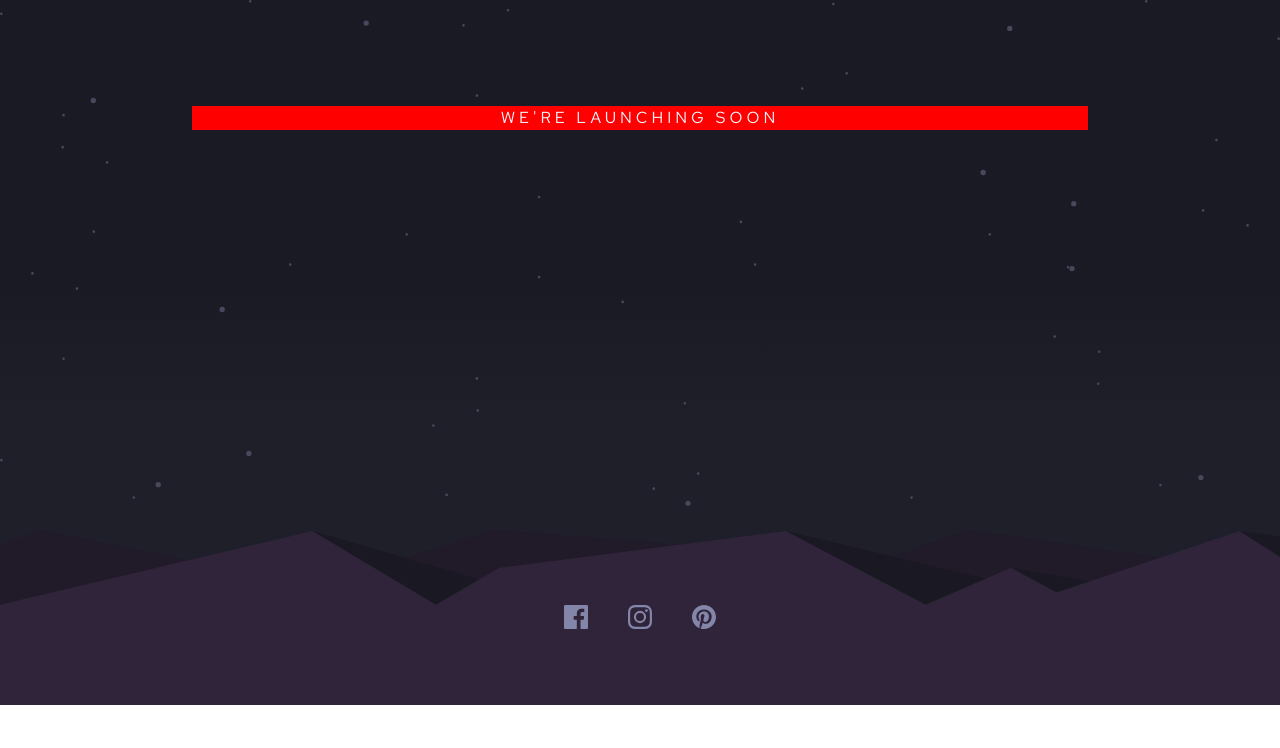
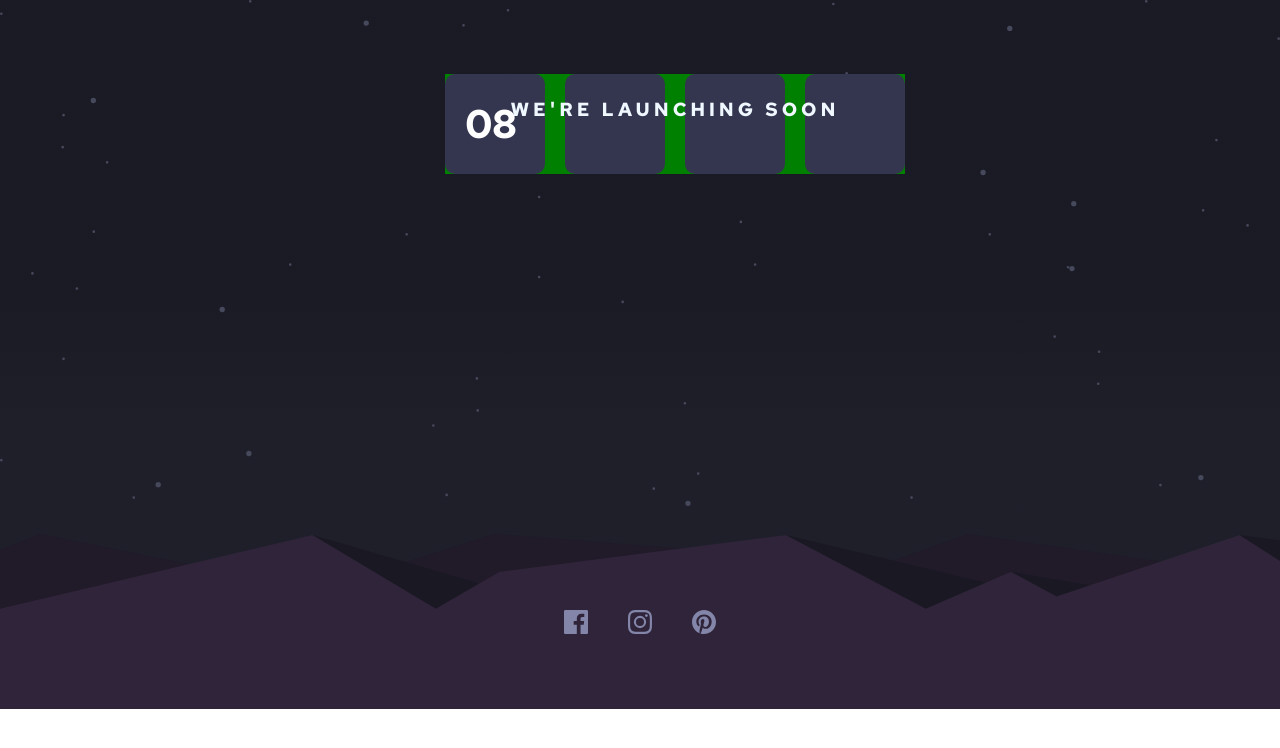
Before and after one commit to CHEGEBB/launch-countdown-timer, a React (Vite) app: page / in a window 1280 px wide. Shown: the top 748 px of the page. Built offline with nearby package versions, Linux system fonts and the light colour scheme.

Commit message:
Refactor CSS files and add counter component to main container

```diff
--- a/src/App.jsx
+++ b/src/App.jsx
@@ -5,6 +5,7 @@ import PatternHills from "./images/pattern-hills.svg"
 import IconFacebook from "./images/icon-facebook.svg"
 import IconInstagram from "./images/icon-instagram.svg"
 import IconPinterest from "./images/icon-pinterest.svg"
+import Counter from './components/counter'
 
 function App() {
 
@@ -16,6 +17,9 @@ function App() {
         </div>
         <div className="counter-container">
         <h1> We're launching soon</h1>
+        </div>
+        <div className="counter">
+          <Counter/>
         </div>
         <div className="footer">
           <div className="socials">
--- a/src/App.scss
+++ b/src/App.scss
@@ -19,7 +19,7 @@ body{
             min-width: 100% !important;
             background:linear-gradient(180deg,$Verydarkblue2 40%, $Verydarkblue1 60%);
             .header{
-
+                width: 100%;
             }
             .footer{
                 // margin-top: -150px;
@@ -41,20 +41,29 @@ body{
             .counter-container{
                 position: relative;
                 z-index: 1000;
-                top:-400px;
-                left: 0;
+                top:-410px;
+                left: 35px;
                 margin: 0 auto;
                 width: 70%;
                 display: flex;
                 align-self: center;
                 justify-content: center;
                 align-items: center;
-                background-color: red;
 
                 h1{
                     color: aliceblue;
                     text-transform: uppercase;
                     letter-spacing: 4px;
+                    font-size: 19px;
+                    font-weight: 700;
+                }
+                .counter-cards{
+                    position: absolute;
+                    display: flex;
+                    justify-content: center;
+                    align-items: center;
+                    z-index: 1000;
+
                 }
             }
 
--- a/src/components/counter.jsx
+++ b/src/components/counter.jsx
@@ -1,9 +1,17 @@
 import React from 'react'
+import '../sass/counter.scss'
 
 function counter() {
   return (
-    <div className='counter-container'>
-
+    <div className='counter-container2'>
+        <div className="cards">
+            <div className="day-card">
+                <h2>08</h2>
+            </div>
+            <div className="hour-card"></div>
+            <div className="minute-card"></div>
+            <div className="second-card"></div>
+        </div>
     </div>
   )
 }
--- /dev/null
+++ b/src/sass/counter.scss
@@ -0,0 +1,65 @@
+@import './colors.scss';
+@import './fonts.scss';
+
+@mixin card-styles {
+    background-color: $Darkdesaturatedblue;
+    border-radius: 10px;
+    padding: 20px;
+    display: flex;
+    width: 100px;
+    height: 100px;
+
+
+    h2 {
+        color: $White;
+        font-size: 40px;
+        font-weight: 700;
+        margin: 0;
+    }
+}
+
+.counter-container2 {
+    position: relative;
+    z-index: 1;
+    top:-410px;
+    left: 35px;
+    margin: 0 auto;
+    width: 70% ;
+    display: flex;
+    align-self: center;
+    justify-content: center;
+    align-items: center;
+
+    h1 {
+        color: aliceblue;
+        text-transform: uppercase;
+        letter-spacing: 4px;
+        font-size: 19px;
+        font-weight: 700;
+    }
+
+    .cards {
+        position: absolute;
+        display: flex;
+        justify-content: center;
+        align-items: center;
+        z-index: 1000;
+        background-color:green;
+        .day-card {
+            @include card-styles;
+            margin-right: 20px;
+        }
+        .hour-card {
+            @include card-styles;
+            margin-right: 20px;
+        }
+        .minute-card {
+            @include card-styles;
+            margin-right: 20px;
+        }
+        .second-card {
+            @include card-styles;
+        }
+
+    }
+}
```
